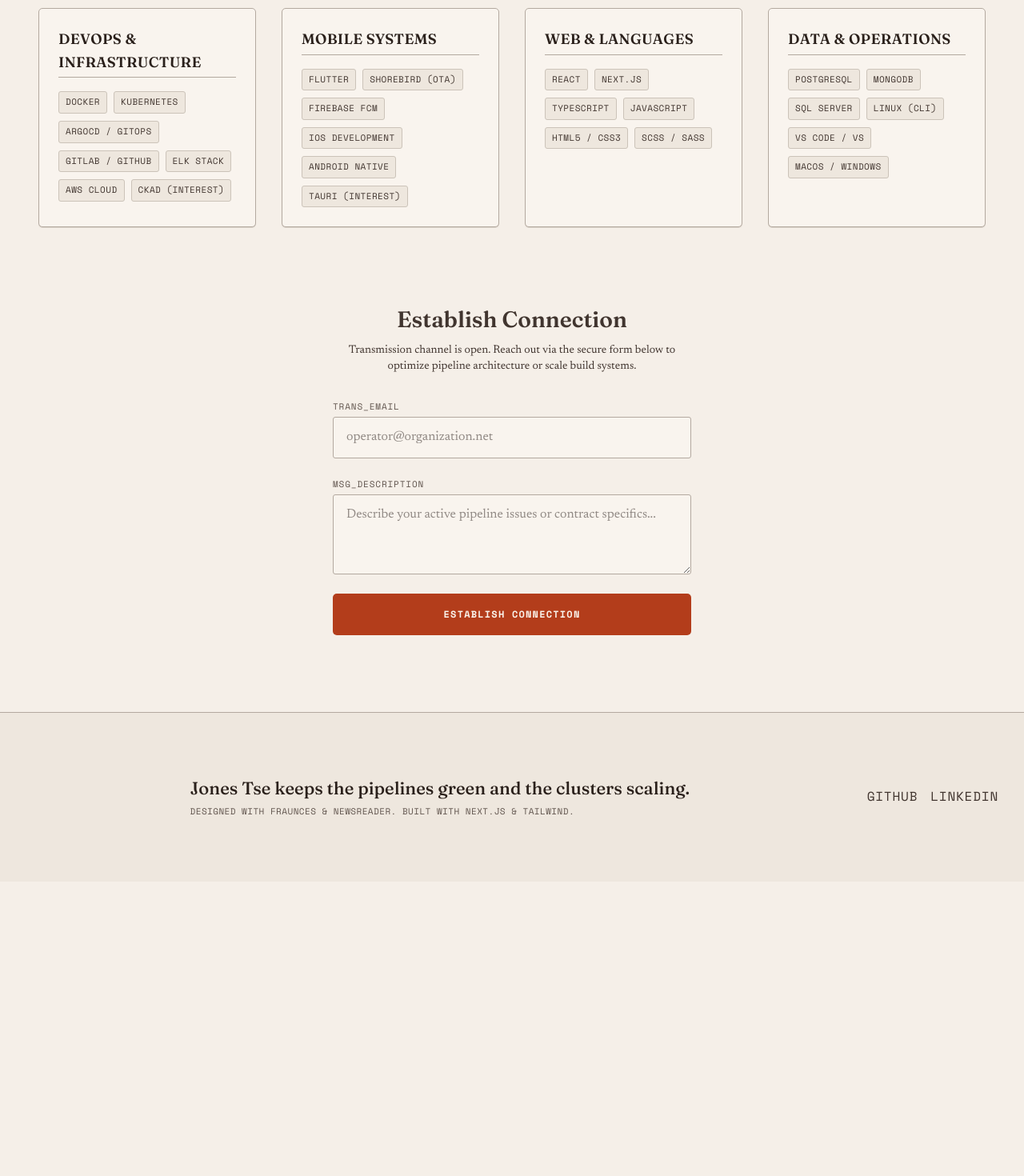
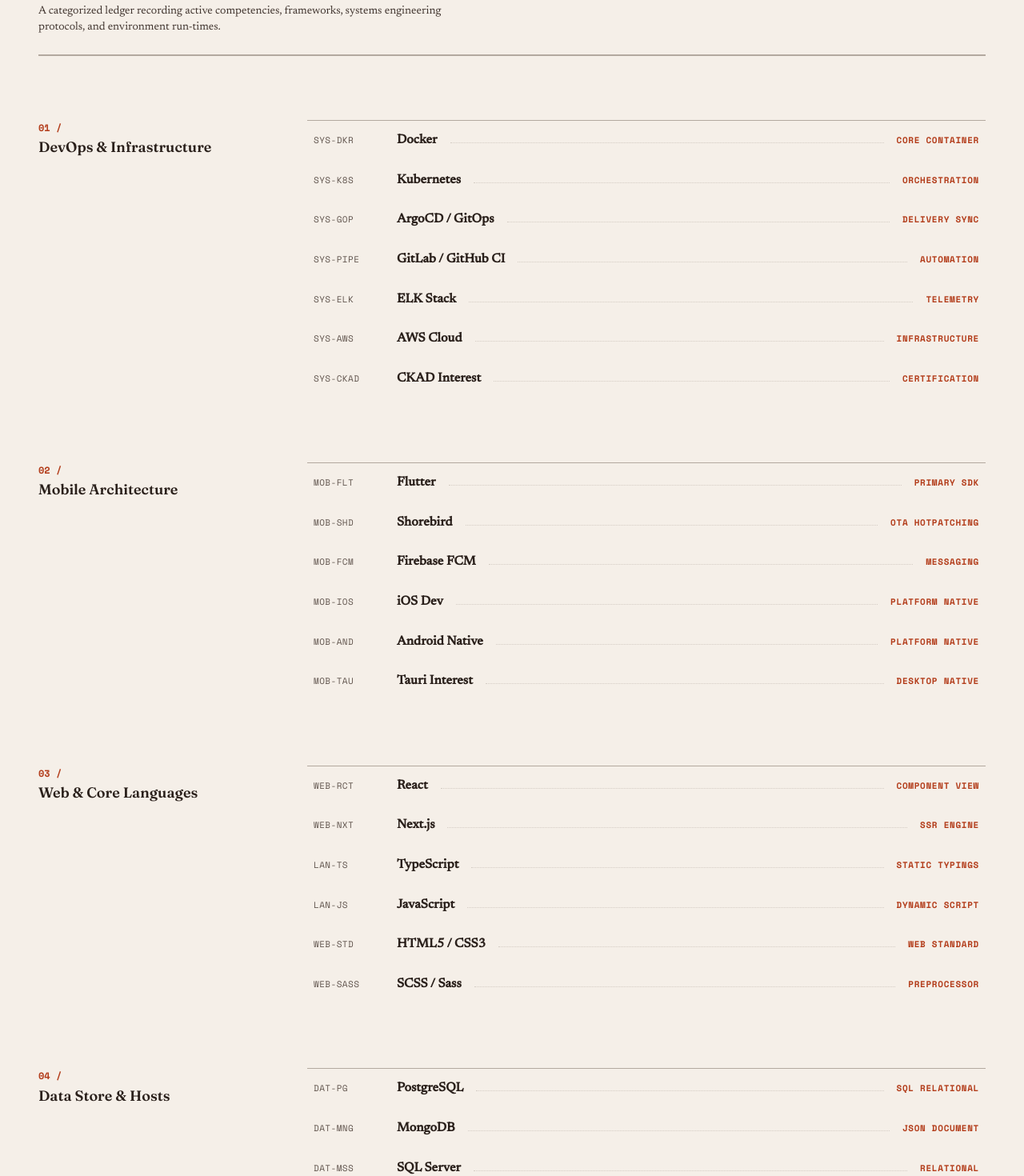
Before and after one commit to chunghei0116/portfolio-website, a Next.js app: page / in a window 1280 px wide. Shown: the part 2140-3610 px from the top of the page at 80% size. Before the commit the page ends 3242 px from the top, so only its background shows below. Built offline with nearby package versions, Linux system fonts and the light colour scheme.

Commit message:
design: redesign skills section into a premium tabular ledger spec sheet

```diff
--- a/src/app/globals.css
+++ b/src/app/globals.css
@@ -715,8 +715,9 @@
 }
 
 /* ===================================================================
-   Skills Section
+   Skills Section (Tabular Spec Sheet / Ledger Redesign)
    =================================================================== */
+/* Hallmark · pre-emit critique: P5 H5 E5 S4 R5 V5 */
 .skills-section {
   max-width: var(--maxw-page);
   margin-inline: auto;
@@ -724,67 +725,120 @@
   border-top: 1px solid var(--color-line);
 }
 
-.skills-grid {
-  display: grid;
-  grid-template-columns: repeat(auto-fit, minmax(16rem, 1fr));
-  gap: var(--space-lg);
+.skills-header {
+  border-bottom: 2px double var(--color-line-2);
+  padding-bottom: var(--space-md);
 }
 
-.skills-card {
-  background: var(--color-paper-2);
-  border: 1px solid var(--color-line-2);
-  border-radius: var(--radius-sm);
-  padding: var(--space-md);
-  box-shadow: var(--shadow-tile);
-  transition: transform var(--dur) var(--ease-out), box-shadow var(--dur) var(--ease-out), border-color var(--dur) var(--ease-out);
+.skills-ledger {
+  display: flex;
+  flex-direction: column;
+  gap: var(--space-xl);
+  margin-top: var(--space-xl);
 }
 
-.skills-card:hover {
-  transform: translateY(-2px);
-  box-shadow: var(--shadow-lift);
-  border-color: var(--color-accent);
+.skills-ledger__group {
+  display: grid;
+  grid-template-columns: 1fr;
+  gap: var(--space-md);
+  padding-top: var(--space-md);
 }
 
-.skills-card__title {
+@media (min-width: 48rem) {
+  .skills-ledger__group {
+    grid-template-columns: 18rem 1fr;
+    gap: var(--space-xl);
+    padding-top: var(--space-lg);
+  }
+}
+
+.skills-ledger__meta {
+  display: flex;
+  align-items: baseline;
+  gap: var(--space-2xs);
+}
+
+@media (min-width: 48rem) {
+  .skills-ledger__meta {
+    flex-direction: column;
+    gap: var(--space-3xs);
+    position: sticky;
+    top: calc(var(--space-3xl) + 2rem);
+  }
+}
+
+.skills-ledger__num {
+  font-family: var(--font-mono);
+  font-size: var(--text-xs);
+  color: var(--color-accent);
+  font-weight: 700;
+}
+
+.skills-ledger__cat {
   font-family: var(--font-display);
   font-size: var(--text-md);
   font-weight: 600;
   color: var(--color-ink);
-  margin-bottom: var(--space-sm);
-  padding-bottom: var(--space-3xs);
-  border-bottom: 1px solid var(--color-line-2);
-  text-transform: uppercase;
-  letter-spacing: 0.02em;
+  line-height: 1.2;
 }
 
-.skills-list {
+.skills-ledger__list {
   display: flex;
-  flex-wrap: wrap;
-  gap: var(--space-2xs);
+  flex-direction: column;
+  border-top: 1px solid var(--color-line-2);
 }
 
-.skills-badge {
+.skills-item {
+  display: flex;
+  align-items: baseline;
+  gap: var(--space-sm);
+  padding: var(--space-xs) var(--space-2xs);
+  border-bottom: 1px solid var(--color-line-3);
+  transition: background-color var(--dur) var(--ease-out);
+}
+
+.skills-item:hover {
+  background-color: var(--color-paper-3);
+}
+
+.skills-item__code {
   font-family: var(--font-mono);
   font-size: var(--text-2xs);
-  background: var(--color-paper-3);
-  color: var(--color-ink-2);
-  padding: var(--space-3xs) var(--space-2xs);
-  border: 1px solid var(--color-line);
-  border-radius: var(--radius-xs);
-  text-transform: uppercase;
+  color: var(--color-muted);
+  width: 5.5rem;
+  flex-shrink: 0;
   letter-spacing: 0.04em;
-  display: inline-block;
-  transition: color var(--dur) var(--ease-out), background-color var(--dur) var(--ease-out), border-color var(--dur) var(--ease-out);
 }
 
-.skills-card:hover .skills-badge {
-  border-color: var(--color-line-2);
+.skills-item__name {
+  font-family: var(--font-body);
+  font-size: var(--text-base);
+  font-weight: 600;
+  color: var(--color-ink);
+  flex-shrink: 0;
 }
 
-.skills-badge:hover {
-  background: var(--color-accent);
-  color: var(--color-accent-ink);
-  border-color: var(--color-accent);
+.skills-item__dots {
+  flex-grow: 1;
+  border-bottom: 1px dotted var(--color-line-2);
+  margin-bottom: 0.35em;
+  opacity: 0.5;
+}
+
+.skills-item__level {
+  font-family: var(--font-mono);
+  font-size: var(--text-2xs);
+  color: var(--color-accent);
+  text-transform: uppercase;
+  letter-spacing: 0.06em;
+  font-weight: 700;
+  flex-shrink: 0;
+}
+
+@media (max-width: 28rem) {
+  .skills-item__code {
+    display: none;
+  }
 }
 
 /* ===================================================================
--- a/src/app/page.tsx
+++ b/src/app/page.tsx
@@ -243,59 +243,203 @@ export default function Home() {
 
         {/* Skills Section */}
         <section className="skills-section" id="skills" aria-labelledby="skills-title">
-          <div className="text-center mb-8">
-            <h2 id="skills-title" className="font-display text-xl font-semibold mb-2">Technical Registry</h2>
-            <p className="text-sm font-serif text-ink-2">Classification of system competencies, platforms, and operational tools mapped across disciplines.</p>
+          <div className="skills-header mb-12">
+            <span className="eyebrow">Inventory of Disciplines</span>
+            <h2 id="skills-title" className="font-display text-2xl font-semibold mt-2 mb-3">Technical Registry</h2>
+            <p className="text-sm font-serif text-ink-2 max-w-prose">
+              A categorized ledger recording active competencies, frameworks, systems engineering protocols, and environment run-times.
+            </p>
           </div>
 
-          <div className="skills-grid">
-            <div className="skills-card">
-              <h3 className="skills-card__title">DevOps &amp; Infrastructure</h3>
-              <ul className="skills-list">
-                <li><span className="skills-badge">Docker</span></li>
-                <li><span className="skills-badge">Kubernetes</span></li>
-                <li><span className="skills-badge">ArgoCD / GitOps</span></li>
-                <li><span className="skills-badge">GitLab / GitHub</span></li>
-                <li><span className="skills-badge">ELK Stack</span></li>
-                <li><span className="skills-badge">AWS Cloud</span></li>
-                <li><span className="skills-badge">CKAD (Interest)</span></li>
-              </ul>
+          <div className="skills-ledger">
+            {/* Category 1 */}
+            <div className="skills-ledger__group">
+              <div className="skills-ledger__meta">
+                <span className="skills-ledger__num">01 /</span>
+                <h3 className="skills-ledger__cat font-display">DevOps &amp; Infrastructure</h3>
+              </div>
+              <div className="skills-ledger__list">
+                <div className="skills-item">
+                  <span className="skills-item__code font-mono">SYS-DKR</span>
+                  <span className="skills-item__name">Docker</span>
+                  <span className="skills-item__dots"></span>
+                  <span className="skills-item__level font-mono">Core Container</span>
+                </div>
+                <div className="skills-item">
+                  <span className="skills-item__code font-mono">SYS-K8S</span>
+                  <span className="skills-item__name">Kubernetes</span>
+                  <span className="skills-item__dots"></span>
+                  <span className="skills-item__level font-mono">Orchestration</span>
+                </div>
+                <div className="skills-item">
+                  <span className="skills-item__code font-mono">SYS-GOP</span>
+                  <span className="skills-item__name">ArgoCD / GitOps</span>
+                  <span className="skills-item__dots"></span>
+                  <span className="skills-item__level font-mono">Delivery Sync</span>
+                </div>
+                <div className="skills-item">
+                  <span className="skills-item__code font-mono">SYS-PIPE</span>
+                  <span className="skills-item__name">GitLab / GitHub CI</span>
+                  <span className="skills-item__dots"></span>
+                  <span className="skills-item__level font-mono">Automation</span>
+                </div>
+                <div className="skills-item">
+                  <span className="skills-item__code font-mono">SYS-ELK</span>
+                  <span className="skills-item__name">ELK Stack</span>
+                  <span className="skills-item__dots"></span>
+                  <span className="skills-item__level font-mono">Telemetry</span>
+                </div>
+                <div className="skills-item">
+                  <span className="skills-item__code font-mono">SYS-AWS</span>
+                  <span className="skills-item__name">AWS Cloud</span>
+                  <span className="skills-item__dots"></span>
+                  <span className="skills-item__level font-mono">Infrastructure</span>
+                </div>
+                <div className="skills-item">
+                  <span className="skills-item__code font-mono">SYS-CKAD</span>
+                  <span className="skills-item__name">CKAD Interest</span>
+                  <span className="skills-item__dots"></span>
+                  <span className="skills-item__level font-mono text-muted">Certification</span>
+                </div>
+              </div>
             </div>
 
-            <div className="skills-card">
-              <h3 className="skills-card__title">Mobile Systems</h3>
-              <ul className="skills-list">
-                <li><span className="skills-badge">Flutter</span></li>
-                <li><span className="skills-badge">Shorebird (OTA)</span></li>
-                <li><span className="skills-badge">Firebase FCM</span></li>
-                <li><span className="skills-badge">iOS Development</span></li>
-                <li><span className="skills-badge">Android Native</span></li>
-                <li><span className="skills-badge">Tauri (Interest)</span></li>
-              </ul>
+            {/* Category 2 */}
+            <div className="skills-ledger__group">
+              <div className="skills-ledger__meta">
+                <span className="skills-ledger__num">02 /</span>
+                <h3 className="skills-ledger__cat font-display">Mobile Architecture</h3>
+              </div>
+              <div className="skills-ledger__list">
+                <div className="skills-item">
+                  <span className="skills-item__code font-mono">MOB-FLT</span>
+                  <span className="skills-item__name">Flutter</span>
+                  <span className="skills-item__dots"></span>
+                  <span className="skills-item__level font-mono">Primary SDK</span>
+                </div>
+                <div className="skills-item">
+                  <span className="skills-item__code font-mono">MOB-SHD</span>
+                  <span className="skills-item__name">Shorebird</span>
+                  <span className="skills-item__dots"></span>
+                  <span className="skills-item__level font-mono">OTA Hotpatching</span>
+                </div>
+                <div className="skills-item">
+                  <span className="skills-item__code font-mono">MOB-FCM</span>
+                  <span className="skills-item__name">Firebase FCM</span>
+                  <span className="skills-item__dots"></span>
+                  <span className="skills-item__level font-mono">Messaging</span>
+                </div>
+                <div className="skills-item">
+                  <span className="skills-item__code font-mono">MOB-IOS</span>
+                  <span className="skills-item__name">iOS Dev</span>
+                  <span className="skills-item__dots"></span>
+                  <span className="skills-item__level font-mono">Platform Native</span>
+                </div>
+                <div className="skills-item">
+                  <span className="skills-item__code font-mono">MOB-AND</span>
+                  <span className="skills-item__name">Android Native</span>
+                  <span className="skills-item__dots"></span>
+                  <span className="skills-item__level font-mono">Platform Native</span>
+                </div>
+                <div className="skills-item">
+                  <span className="skills-item__code font-mono">MOB-TAU</span>
+                  <span className="skills-item__name">Tauri Interest</span>
+                  <span className="skills-item__dots"></span>
+                  <span className="skills-item__level font-mono text-muted">Desktop Native</span>
+                </div>
+              </div>
             </div>
 
-            <div className="skills-card">
-              <h3 className="skills-card__title">Web &amp; Languages</h3>
-              <ul className="skills-list">
-                <li><span className="skills-badge">React</span></li>
-                <li><span className="skills-badge">Next.js</span></li>
-                <li><span className="skills-badge">TypeScript</span></li>
-                <li><span className="skills-badge">JavaScript</span></li>
-                <li><span className="skills-badge">HTML5 / CSS3</span></li>
-                <li><span className="skills-badge">SCSS / Sass</span></li>
-              </ul>
+            {/* Category 3 */}
+            <div className="skills-ledger__group">
+              <div className="skills-ledger__meta">
+                <span className="skills-ledger__num">03 /</span>
+                <h3 className="skills-ledger__cat font-display">Web &amp; Core Languages</h3>
+              </div>
+              <div className="skills-ledger__list">
+                <div className="skills-item">
+                  <span className="skills-item__code font-mono">WEB-RCT</span>
+                  <span className="skills-item__name">React</span>
+                  <span className="skills-item__dots"></span>
+                  <span className="skills-item__level font-mono">Component View</span>
+                </div>
+                <div className="skills-item">
+                  <span className="skills-item__code font-mono">WEB-NXT</span>
+                  <span className="skills-item__name">Next.js</span>
+                  <span className="skills-item__dots"></span>
+                  <span className="skills-item__level font-mono">SSR Engine</span>
+                </div>
+                <div className="skills-item">
+                  <span className="skills-item__code font-mono">LAN-TS</span>
+                  <span className="skills-item__name">TypeScript</span>
+                  <span className="skills-item__dots"></span>
+                  <span className="skills-item__level font-mono">Static Typings</span>
+                </div>
+                <div className="skills-item">
+                  <span className="skills-item__code font-mono">LAN-JS</span>
+                  <span className="skills-item__name">JavaScript</span>
+                  <span className="skills-item__dots"></span>
+                  <span className="skills-item__level font-mono">Dynamic Script</span>
+                </div>
+                <div className="skills-item">
+                  <span className="skills-item__code font-mono">WEB-STD</span>
+                  <span className="skills-item__name">HTML5 / CSS3</span>
+                  <span className="skills-item__dots"></span>
+                  <span className="skills-item__level font-mono">Web Standard</span>
+                </div>
+                <div className="skills-item">
+                  <span className="skills-item__code font-mono">WEB-SASS</span>
+                  <span className="skills-item__name">SCSS / Sass</span>
+                  <span className="skills-item__dots"></span>
+                  <span className="skills-item__level font-mono">Preprocessor</span>
+                </div>
+              </div>
             </div>
 
-            <div className="skills-card">
-              <h3 className="skills-card__title">Data &amp; Operations</h3>
-              <ul className="skills-list">
-                <li><span className="skills-badge">PostgreSQL</span></li>
-                <li><span className="skills-badge">MongoDB</span></li>
-                <li><span className="skills-badge">SQL Server</span></li>
-                <li><span className="skills-badge">Linux (CLI)</span></li>
-                <li><span className="skills-badge">VS Code / VS</span></li>
-                <li><span className="skills-badge">macOS / Windows</span></li>
-              </ul>
+            {/* Category 4 */}
+            <div className="skills-ledger__group">
+              <div className="skills-ledger__meta">
+                <span className="skills-ledger__num">04 /</span>
+                <h3 className="skills-ledger__cat font-display">Data Store &amp; Hosts</h3>
+              </div>
+              <div className="skills-ledger__list">
+                <div className="skills-item">
+                  <span className="skills-item__code font-mono">DAT-PG</span>
+                  <span className="skills-item__name">PostgreSQL</span>
+                  <span className="skills-item__dots"></span>
+                  <span className="skills-item__level font-mono">SQL Relational</span>
+                </div>
+                <div className="skills-item">
+                  <span className="skills-item__code font-mono">DAT-MNG</span>
+                  <span className="skills-item__name">MongoDB</span>
+                  <span className="skills-item__dots"></span>
+                  <span className="skills-item__level font-mono">JSON Document</span>
+                </div>
+                <div className="skills-item">
+                  <span className="skills-item__code font-mono">DAT-MSS</span>
+                  <span className="skills-item__name">SQL Server</span>
+                  <span className="skills-item__dots"></span>
+                  <span className="skills-item__level font-mono">Relational</span>
+                </div>
+                <div className="skills-item">
+                  <span className="skills-item__code font-mono">ENV-LNX</span>
+                  <span className="skills-item__name">Linux CLI</span>
+                  <span className="skills-item__dots"></span>
+                  <span className="skills-item__level font-mono">Terminal Scripting</span>
+                </div>
+                <div className="skills-item">
+                  <span className="skills-item__code font-mono">ENV-IDE</span>
+                  <span className="skills-item__name">VS Code / VS</span>
+                  <span className="skills-item__dots"></span>
+                  <span className="skills-item__level font-mono">Development IDE</span>
+                </div>
+                <div className="skills-item">
+                  <span className="skills-item__code font-mono">ENV-OS</span>
+                  <span className="skills-item__name">macOS / Windows</span>
+                  <span className="skills-item__dots"></span>
+                  <span className="skills-item__level font-mono">Host Systems</span>
+                </div>
+              </div>
             </div>
           </div>
         </section>
```
